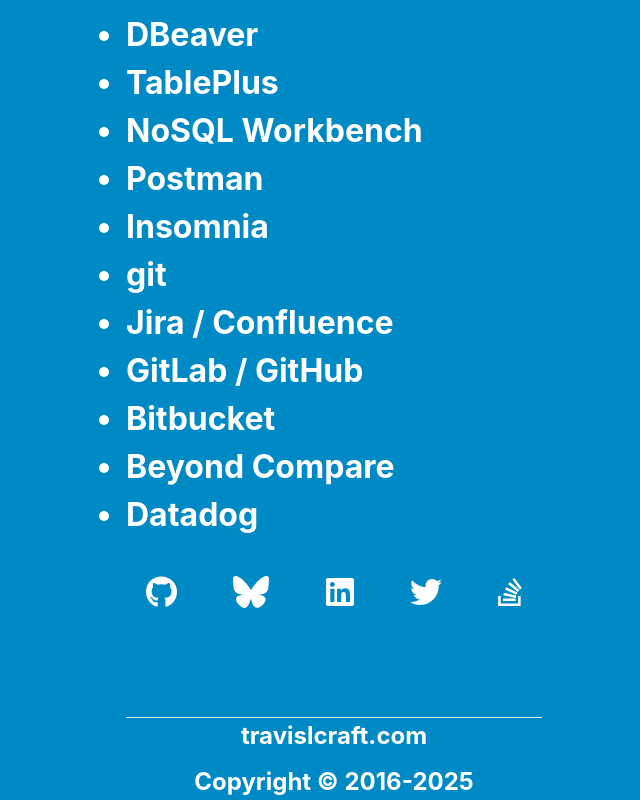
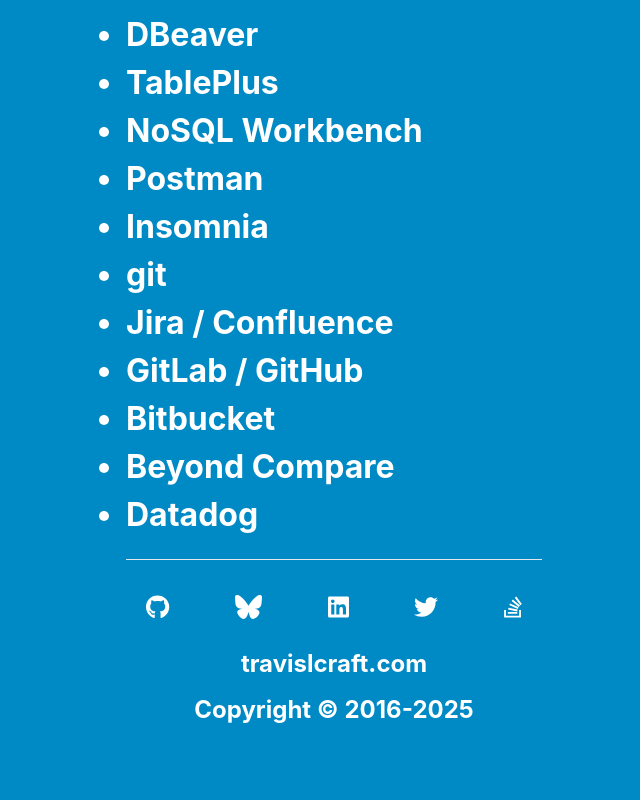
Before and after one commit to tlcraft/tlcraft.github.io, a React (Create React App) app: page / in a window 1280 px wide. Shown: the part 3769-4569 px from the top of the page, without its empty margins (306-946 px from the left). After the commit the page ends 4517 px from the top, so only its background shows below. Built offline with nearby package versions, Linux system fonts and the light colour scheme.

Commit message:
Move profiles, edit spacing.

```diff
--- a/src/App.css
+++ b/src/App.css
@@ -9,7 +9,8 @@
 footer {
   font-size: 0.75em;
   text-align: center;
-  margin-top: 80px;
+  margin-top: 20px;
+  margin-bottom: 20px;
 }
 
 .copyright {
--- a/src/App.tsx
+++ b/src/App.tsx
@@ -13,8 +13,7 @@
           <p>I like using SOLID principles and functional concepts to write clean code, and I learn a little more about software engineering each day as I work toward Microsoft and AWS certifications.</p>
           <p>
               I run a software engineering Meetup group in my community. We hold presentations, lightning talks and have an ongoing book club. We also have monthly lunch meetings.
-              Check out our next meeting here:
-              <a href="https://www.meetup.com/Kalispell-Software-Crafters/">Kalispell Software Crafters</a>.
+              Check out our next meeting here: <a href="https://www.meetup.com/Kalispell-Software-Crafters/">Kalispell Software Crafters</a>.
           </p>
           <p>Apart from software I practice Aikido and study Japanese using Duolingo and have a recurring language exchange with a friend in Tokyo.</p>
         </div>
@@ -88,16 +87,16 @@
                   </ul>
               </div>
           </div>
-          <p className="profiles">
-              <a href="https://github.com/tlcraft" target="_blank" rel="noreferrer"><FontAwesomeIcon icon={faGithub} /></a>
-              <a href="https://bsky.app/profile/travislcraft.bsky.social" target="_blank" rel="noreferrer"><FontAwesomeIcon icon={faBluesky} /></a>
-              <a href="https://www.linkedin.com/in/travislcraft/" target="_blank" rel="noreferrer"><FontAwesomeIcon icon={faLinkedin} /></a>
-              <a href="https://twitter.com/@travislcraft" target="_blank" rel="noreferrer"><FontAwesomeIcon icon={faTwitter} /></a>
-              <a href="https://stackoverflow.com/users/8094831/green-maru" target="_blank" rel="noreferrer"><FontAwesomeIcon icon={faStackOverflow} /></a>
-          </p>
         </div>
         <footer>
             <hr/>
+            <p className="profiles">
+                <a href="https://github.com/tlcraft" target="_blank" rel="noreferrer"><FontAwesomeIcon icon={faGithub} /></a>
+                <a href="https://bsky.app/profile/travislcraft.bsky.social" target="_blank" rel="noreferrer"><FontAwesomeIcon icon={faBluesky} /></a>
+                <a href="https://www.linkedin.com/in/travislcraft/" target="_blank" rel="noreferrer"><FontAwesomeIcon icon={faLinkedin} /></a>
+                <a href="https://twitter.com/@travislcraft" target="_blank" rel="noreferrer"><FontAwesomeIcon icon={faTwitter} /></a>
+                <a href="https://stackoverflow.com/users/8094831/green-maru" target="_blank" rel="noreferrer"><FontAwesomeIcon icon={faStackOverflow} /></a>
+            </p>
             <a href="https://travislcraft.com">travislcraft.com</a>
             <h3 id="copyright" className="copyright">Copyright &copy; 2016-{getCopyrightYear()}</h3>
         </footer>
```
